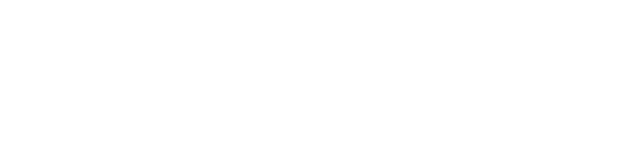
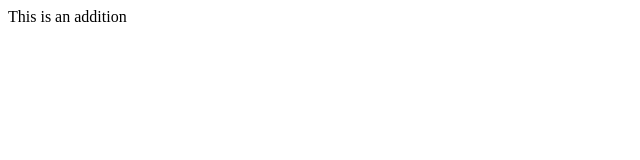
Before and after one commit to clumsymass64/hello-world, a plain HTML site: page index.html in a window 1280 px wide. Shown: the whole page, without its empty margins (0-640 px from the left). Drawn offline with Linux system fonts and the light colour scheme.

Commit message:
Added index

```diff
--- a/index.html
+++ b/index.html
@@ -4,6 +4,7 @@
 	<title>Hello World</title>
 </head>
 <body>
+	This is an addition
 
 </body>
 </html>
```
